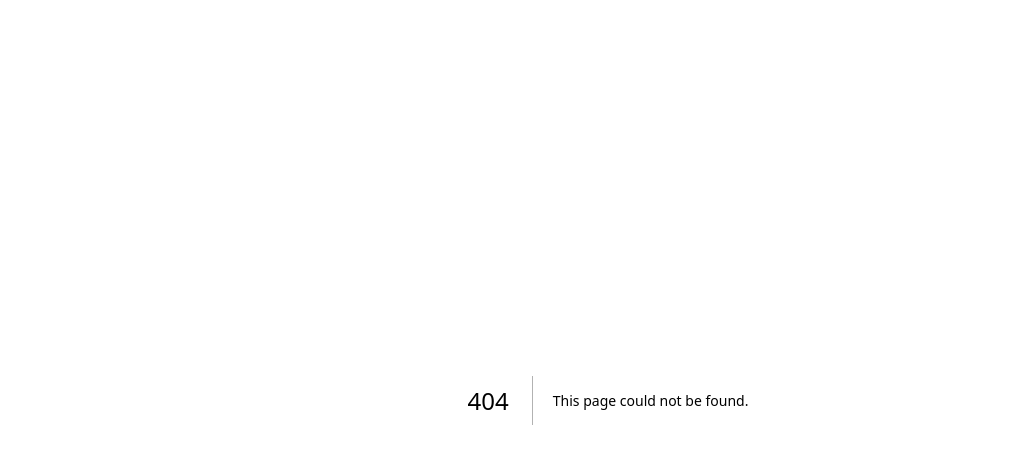
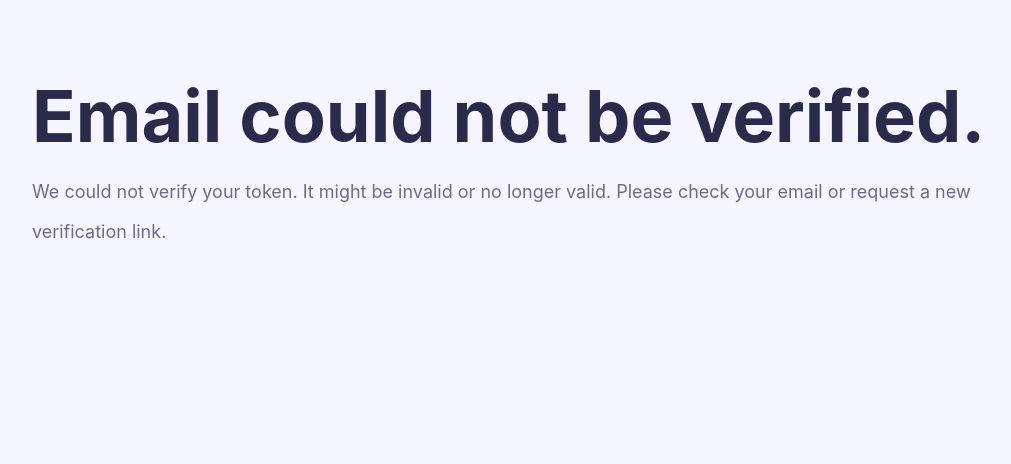
Before and after one commit to FaizanAli-io/Orbit-Activity-Marketplace-FE, a Next.js app: page /verify-email/1 in a window 1280 px wide. Before the commit this address had no page. Shown: the top 464 px of the page, without its empty margins (32-1043 px from the left). Built offline with nearby package versions, Linux system fonts and the light colour scheme; no server answers.

Commit message:
Add verify email api

```diff
--- /dev/null
+++ b/app/(auth)/reset-password/[token]/loading.tsx
@@ -0,0 +1,13 @@
+import Block from '@/app/layout/Block';
+import React from 'react';
+import VerifySkeleton from '../../verify-email/VerifySkeleton';
+
+const Loading = () => {
+  return (
+    <Block>
+      <VerifySkeleton />
+    </Block>
+  );
+};
+
+export default Loading;
--- a/app/(auth)/signup/user/UserForm.tsx
+++ b/app/(auth)/signup/user/UserForm.tsx
@@ -27,7 +27,6 @@ export function UserForm() {
     defaultValues: {
       name: '',
       email: '',
-      // phone: '',
       password: '',
       confirmPassword: '',
     },
@@ -35,13 +34,12 @@ export function UserForm() {
 
   async function onSubmit(values: z.infer<typeof UserSchema>) {
     setLoading(true);
-    console.log(values);
-    const { success, error, data } = await signupUser(values);
+
+    const { success, error } = await signupUser(values);
     if (!success) toast.error(error || 'Something went wrong');
-    else {
-      toast.success('Verification email sent');
-      console.log(data);
-    }
+    else toast.success('Verification email sent');
+
+    form.reset();
 
     setLoading(false);
   }
@@ -81,22 +79,6 @@ export function UserForm() {
               )}
             />
           </div>
-
-          {/* <div className='grid gap-3'>
-            <FormField
-              control={form.control}
-              name='phone'
-              render={({ field }) => (
-                <FormItem>
-                  <FormLabel>Phone</FormLabel>
-                  <FormControl>
-                    <Input {...field} placeholder='+1234567890' />
-                  </FormControl>
-                  <FormMessage />
-                </FormItem>
-              )}
-            />
-          </div> */}
 
           <div className='grid gap-3'>
             <FormField
--- /dev/null
+++ b/app/(auth)/verify-email/VerifySkeleton.tsx
@@ -0,0 +1,17 @@
+import React from 'react';
+
+import { Skeleton } from '@/components/ui/skeleton';
+
+const VerifySkeleton = () => {
+  return (
+    <div className='flex flex-col space-y-5'>
+      <Skeleton className='w-full h-24 md:h-15' />
+      <div className='space-y-2'>
+        <Skeleton className='max-w-5xl h-8' />
+        <Skeleton className='max-w-5xl h-8' />
+      </div>
+    </div>
+  );
+};
+
+export default VerifySkeleton;
--- /dev/null
+++ b/app/(auth)/verify-email/[token]/page.tsx
@@ -0,0 +1,53 @@
+import React, { Suspense } from 'react';
+
+import { verifyEmail } from '../action';
+import Block from '@/app/layout/Block';
+import Link from 'next/link';
+import VerifySkeleton from '../VerifySkeleton';
+
+interface Props {
+  params: Promise<{ token: string }>;
+}
+
+const Page = async ({ params }: Props) => {
+  const { token } = await params;
+  const { success } = await verifyEmail(token);
+
+  return (
+    <Suspense fallback={<VerifySkeleton />}>
+      <Block>
+        <div className='space-y-5'>
+          <h2 className='text-5xl md:text-7xl font-bold'>
+            {success
+              ? 'Your email has been verified.'
+              : 'Email could not be verified.'}
+          </h2>
+          <div>
+            <p className='text-muted-foreground max-w-5xl text-xl leading-7 md:text-lg md:leading-10'>
+              {getText(success)}
+            </p>
+          </div>
+        </div>
+      </Block>
+    </Suspense>
+  );
+};
+
+function getText(verified: boolean) {
+  if (!verified)
+    return (
+      <>
+        We could not verify your token. It might be invalid or no longer valid.
+        Please check your email or request a new verification link.
+      </>
+    );
+
+  return (
+    <>
+      Your token has been verified successfully, and your email is now
+      confirmed. Please <Link href='/login'>log in</Link> to continue.
+    </>
+  );
+}
+
+export default Page;
--- /dev/null
+++ b/app/(auth)/verify-email/action.ts
@@ -0,0 +1,20 @@
+'use server';
+
+import { apiFetch } from '@/lib/api';
+import { HTTP_VERB } from '@/lib/enums/http-verbs';
+
+export const verifyEmail = async (token: string) => {
+  try {
+    const res = await apiFetch<{ token: string }, unknown>(
+      '/auth/verify-email',
+      {
+        method: HTTP_VERB.POST,
+        data: { token },
+      }
+    );
+
+    return { success: true, data: res };
+  } catch (err: any) {
+    return { success: false, error: err.message };
+  }
+};
--- a/app/layout.tsx
+++ b/app/layout.tsx
@@ -17,7 +17,7 @@ export default function RootLayout({
     <html lang='en'>
       <body>
         {children}
-        <Toaster />
+        <Toaster position='top-center' />
       </body>
     </html>
   );
--- a/lib/api.ts
+++ b/lib/api.ts
@@ -21,8 +21,8 @@ export async function apiFetch<TBody = any, TResponse = unknown>(
   });
 
   if (!res.ok) {
-    const errorText = await res.text();
-    throw new Error(`API error: ${res.status} ${errorText}`);
+    const err = await res.json();
+    throw new Error(err.message);
   }
 
   return res.json();
```
